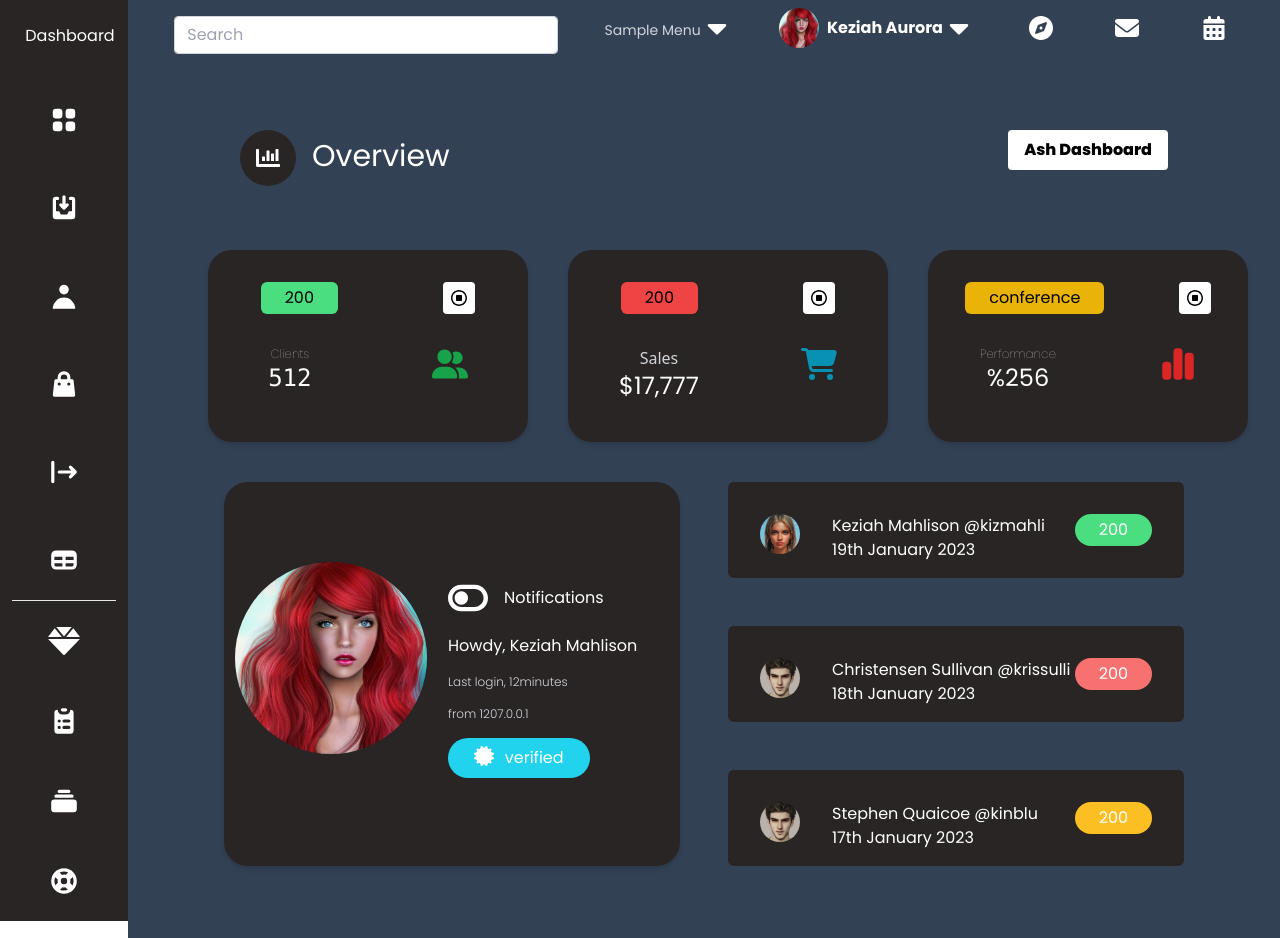
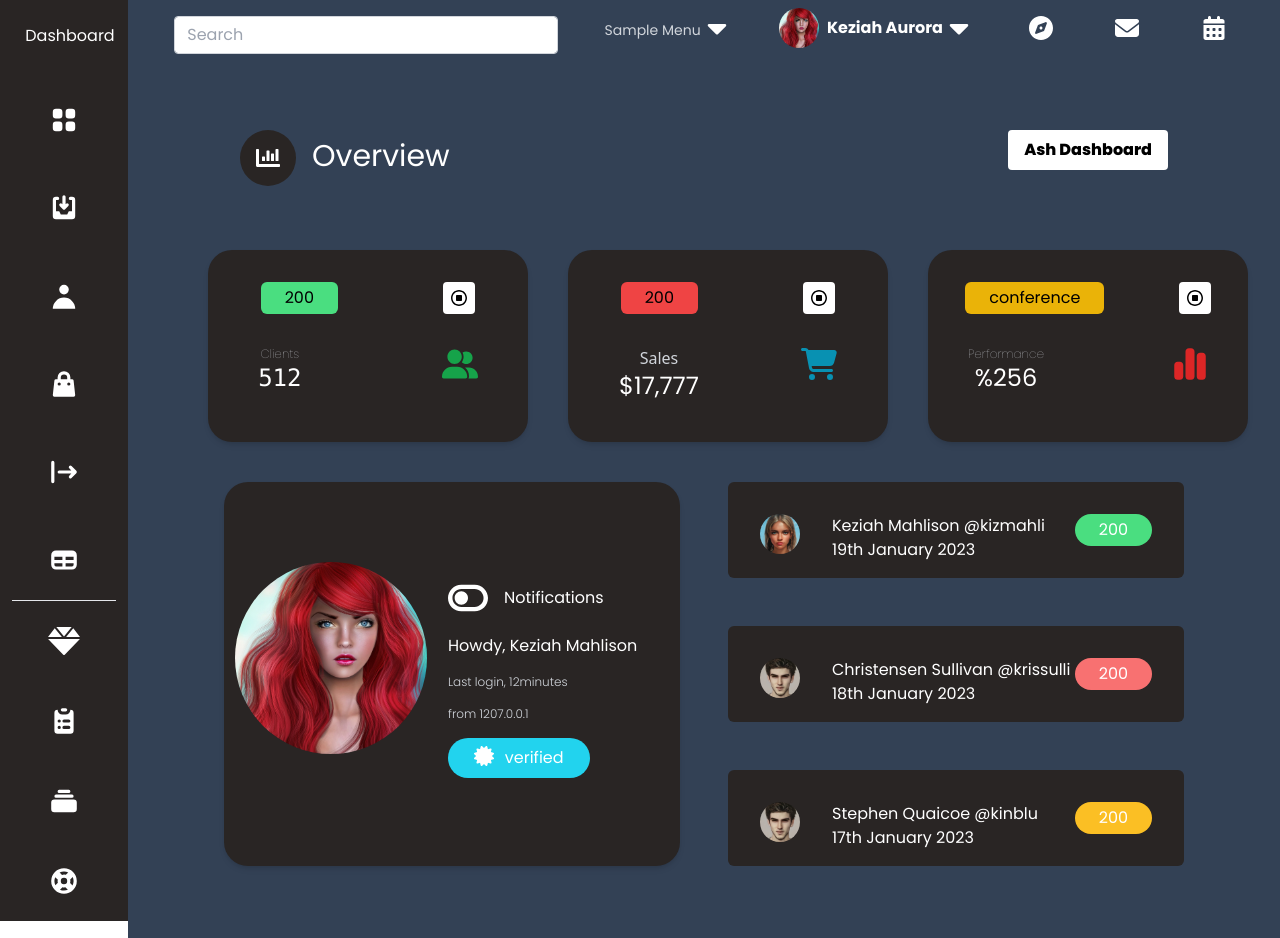
Before and after one commit to Obaayaa-1988/nuxt-tailwind-admin-dashboard, a Nuxt app: page /home in a window 1280 px wide. Built offline with nearby package versions, Linux system fonts and the light colour scheme.

Commit message:
added margin to svg icons in cards

```diff
--- a/pages/Home.vue
+++ b/pages/Home.vue
@@ -147,7 +147,7 @@
 
                     <div>
                         <svg xmlns="http://www.w3.org/2000/svg"
-                            viewBox="0 0 640 512" class="w-9 h-9 fill-green-600">
+                            viewBox="0 0 640 512" class="w-9 h-9 fill-green-600 ml-10">
                             <path
                                 d="M352 128c0 70.7-57.3 128-128 128s-128-57.3-128-128S153.3 0 224 0s128 57.3 128 128zM0 482.3C0 383.8 79.8 304 178.3 304h91.4C368.2 304 448 383.8 448 482.3c0 16.4-13.3 29.7-29.7 29.7H29.7C13.3 512 0 498.7 0 482.3zM609.3 512H471.4c5.4-9.4 8.6-20.3 8.6-32v-8c0-60.7-27.1-115.2-69.8-151.8c2.4-.1 4.7-.2 7.1-.2h61.4C567.8 320 640 392.2 640 481.3c0 17-13.8 30.7-30.7 30.7zM432 256c-31 0-59-12.6-79.3-32.9C372.4 196.5 384 163.6 384 128c0-26.8-6.6-52.1-18.3-74.3C384.3 40.1 407.2 32 432 32c61.9 0 112 50.1 112 112s-50.1 112-112 112z" />
                         </svg>
@@ -230,7 +230,7 @@
 
                     <div>
                         <svg xmlns="http://www.w3.org/2000/svg"
-                            viewBox="0 0 448 512" class="w-9 h-9 fill-red-600"><!--! Font Awesome Pro 6.2.1 by @fontawesome - https://fontawesome.com License - https://fontawesome.com/license (Commercial License) Copyright 2022 Fonticons, Inc. -->
+                            viewBox="0 0 448 512" class="w-9 h-9 fill-red-600 ml-12"><!--! Font Awesome Pro 6.2.1 by @fontawesome - https://fontawesome.com License - https://fontawesome.com/license (Commercial License) Copyright 2022 Fonticons, Inc. -->
                             <path
                                 d="M160 80c0-26.5 21.5-48 48-48h32c26.5 0 48 21.5 48 48V432c0 26.5-21.5 48-48 48H208c-26.5 0-48-21.5-48-48V80zM0 272c0-26.5 21.5-48 48-48H80c26.5 0 48 21.5 48 48V432c0 26.5-21.5 48-48 48H48c-26.5 0-48-21.5-48-48V272zM368 96h32c26.5 0 48 21.5 48 48V432c0 26.5-21.5 48-48 48H368c-26.5 0-48-21.5-48-48V144c0-26.5 21.5-48 48-48z" />
                         </svg>
@@ -273,7 +273,7 @@
 
                     <div>
                         <svg xmlns="http://www.w3.org/2000/svg"
-                            viewBox="0 0 448 512" class="w-9 h-9 fill-yellow-500">
+                            viewBox="0 0 448 512" class="w-9 h-9 fill-yellow-500 ml-28">
                             <path
                                 d="M224 0c-17.7 0-32 14.3-32 32V51.2C119 66 64 130.6 64 208v18.8c0 47-17.3 92.4-48.5 127.6l-7.4 8.3c-8.4 9.4-10.4 22.9-5.3 34.4S19.4 416 32 416H416c12.6 0 24-7.4 29.2-18.9s3.1-25-5.3-34.4l-7.4-8.3C401.3 319.2 384 273.9 384 226.8V208c0-77.4-55-142-128-156.8V32c0-17.7-14.3-32-32-32zm45.3 493.3c12-12 18.7-28.3 18.7-45.3H224 160c0 17 6.7 33.3 18.7 45.3s28.3 18.7 45.3 18.7s33.3-6.7 45.3-18.7z" />
                         </svg>
```
